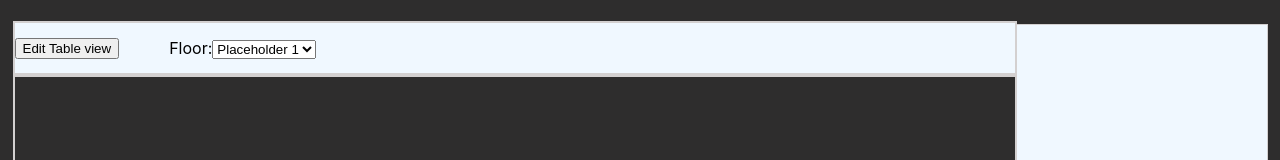
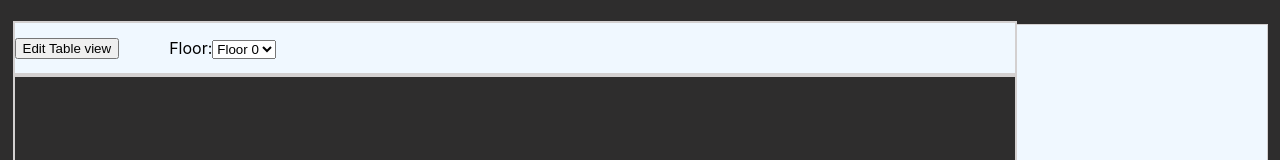
Before and after one commit to tordfa/tableview, a React (Create React App) app: page / in a window 1280 px wide. Shown: the top 160 px of the page. Built offline with nearby package versions, Linux system fonts and the light colour scheme.

Commit message:
Added function for getting floors. Mapping them to options in selector

```diff
--- a/src/App.js
+++ b/src/App.js
@@ -9,9 +9,10 @@ import Newtablemodal from './components/Newtablemodal';
 function App() {
 
   const [tableList, setTableList] = useState(tableController.getTables())
+  const [floors, setFloors] = useState(tableController.getFloors())
   const [isEdit, setIsEdit] = useState(false);
   const [activeTable, setActiveTable] = useState();
-  const [activeFloor, setActiveFloor] = useState(0);
+  const [activeFloor, setActiveFloor] = useState("0");
 
   return (
     <div className="App">
@@ -22,6 +23,8 @@ function App() {
         tableList={tableList}
         setIsEdit={setIsEdit}
         isEdit={isEdit}
+        floors={floors}
+        setFloors={setFloors}
         setActiveFloor={setActiveFloor}
         activeFloor={activeFloor}
         ></Controlpanel>
@@ -29,7 +32,7 @@ function App() {
         <div className='tableContainer'>
           {tableList
           ? tableList.map((table) => {
-            if(table.floor == activeFloor){
+            if(table.floor === activeFloor){
               return <Table
               key={table.id}
               xPos={table.x}
@@ -41,8 +44,6 @@ function App() {
               setActiveTable={()=>{setActiveTable(table)}}
               activeTable={activeTable}
               ></Table>
-            }else{
-              return <></>
             }
 
             })
--- a/src/components/Controlpanel.jsx
+++ b/src/components/Controlpanel.jsx
@@ -1,7 +1,7 @@
 import * as tableController from '../controllers/tableController'
 import { openTableModal } from '../util/util'
 
-function Controlpanel({setIsEdit,isEdit,tableList,setTableList,setActiveFloor}){
+function Controlpanel({setIsEdit,isEdit,tableList,setTableList,setActiveFloor, floors, setFloors}){
 
 
     function handleSelect(e){
@@ -30,9 +30,14 @@ function Controlpanel({setIsEdit,isEdit,tableList,setTableList,setActiveFloor}){
             <div>
                 <label htmlFor="floors">Floor:</label>
                 <select name="floors" id="floorsselector" onChange={handleSelect}>
-                    <option value={"placeholder1"} id={0}>Placeholder 1</option>
-                    <option value={"placeholder2"} id={1}>Placeholder 2</option>
-                    <option value={"placeholder3"} id={2}>Placeholder 3</option>
+                    {floors
+                    ? floors.map((floor)=>{
+
+                        return <option key={floor.id} value={floor.name} id={floor.id}>{floor.name}</option>
+                    })
+                    : <option value={"placeholder1"} id={0}>Placeholder</option>
+                    }
+
                 </select>
             </div>
         </div>
--- a/src/controllers/tableController.js
+++ b/src/controllers/tableController.js
@@ -40,6 +40,25 @@
     return tables;
   }
 
+  export function getFloors(){
+    let floors = [
+      {
+        name: "Floor 0",
+        id: 0,
+      },
+      {
+        name: "Floor 1",
+        id: 1,
+      },
+      {
+        name: "Floor 2",
+        id: 2,
+      }
+    ]
+
+    return floors;
+  }
+
   export function saveTables(tableList){
     localStorage.setItem('tables', JSON.stringify(tableList));
   }
```
